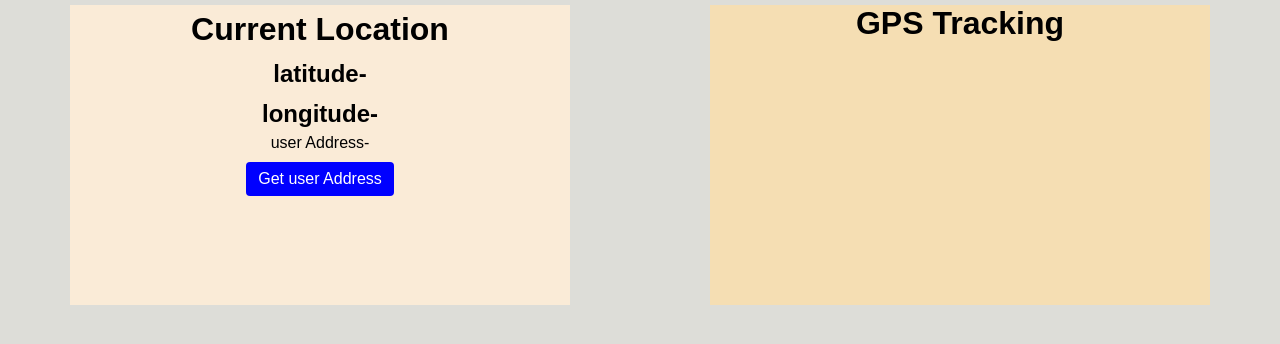
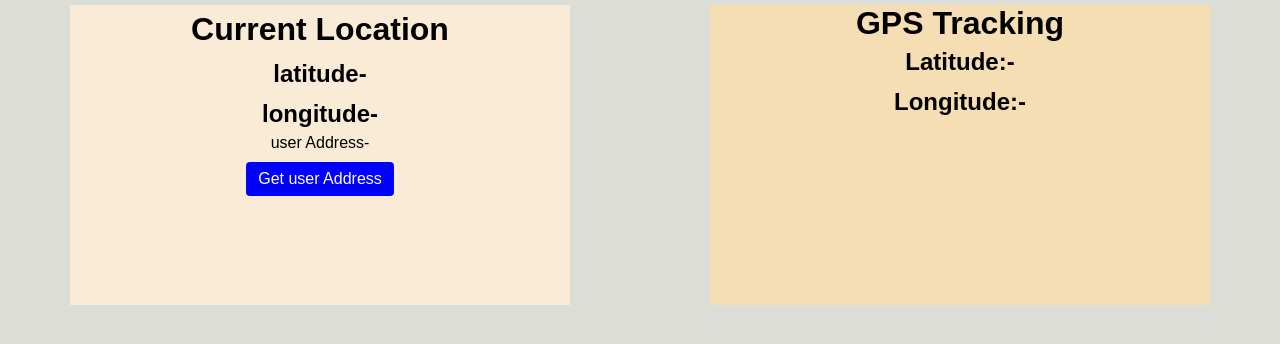
Before and after one commit to wankhedesagar/getCurrent_location, a React (Create React App) app: page / in a window 1280 px wide. Shown: the top 344 px of the page. Built offline with nearby package versions, Linux system fonts and the light colour scheme; no server answers.

Commit message:
added one more function userGPSCoords for getting user gps current loaction and print inside the h2 tag

```diff
--- a/src/component/CurrentPosition.js
+++ b/src/component/CurrentPosition.js
@@ -34,6 +34,19 @@ const CurrentPosition = () => {
     getUserAddress();
   };
 
+
+    //Get User GPS Current Location
+    geo.watchPosition(userGPSCoords);
+    function userGPSCoords(position) {
+      let userGPSLatitude = position.coords.latitude;
+      let useGPSLongitude = position.coords.longitude;
+      console.log("latitude", userGPSLatitude);
+      console.log("longitude", useGPSLongitude);
+      setGPSLatitude(userGPSLatitude);
+      setGPSLongitude(useGPSLongitude);
+    }
+
+
   return (
     <div className="container">
       <div className="Current_location">
@@ -45,6 +58,8 @@ const CurrentPosition = () => {
       </div>
       <div className="gpsTracker">
         <h1>GPS Tracking</h1>
+        <h2>Latitude:- {GPSLatitude}</h2>
+          <h2>Longitude:- {GPSLongitude}</h2>
       </div>
     </div>
   );
```
